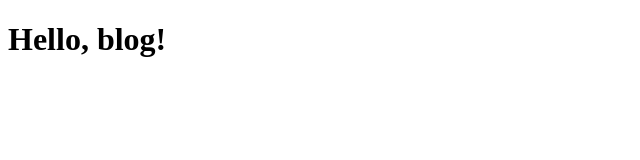
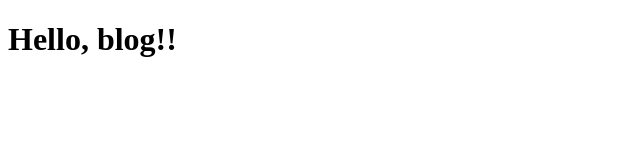
Before and after one commit to Goer17/blog, a Vue app: page / in a window 1280 px wide. Shown: the top 160 px of the page, without its empty margins (0-640 px from the left). Built offline with nearby package versions, Linux system fonts and the light colour scheme.

Commit message:
First commit. 😊

```diff
--- a/src/App.vue
+++ b/src/App.vue
@@ -2,7 +2,7 @@
 </script>
 
 <template>
-  <h1>Hello, blog!</h1>
+  <h1>Hello, blog!!</h1>
 </template>
 
 <style scoped>
```
